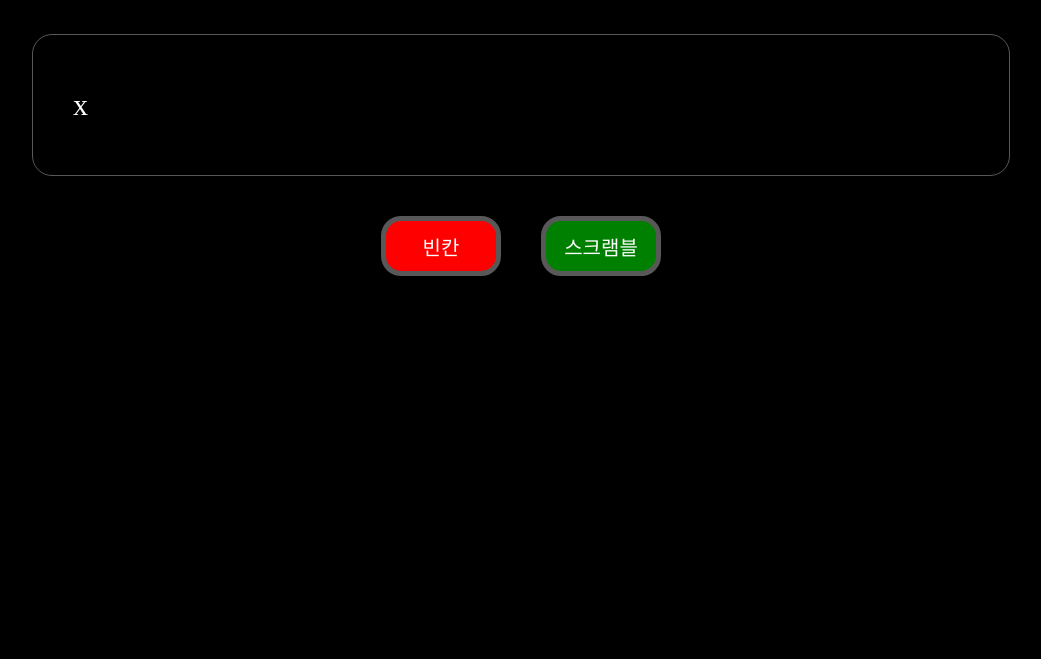
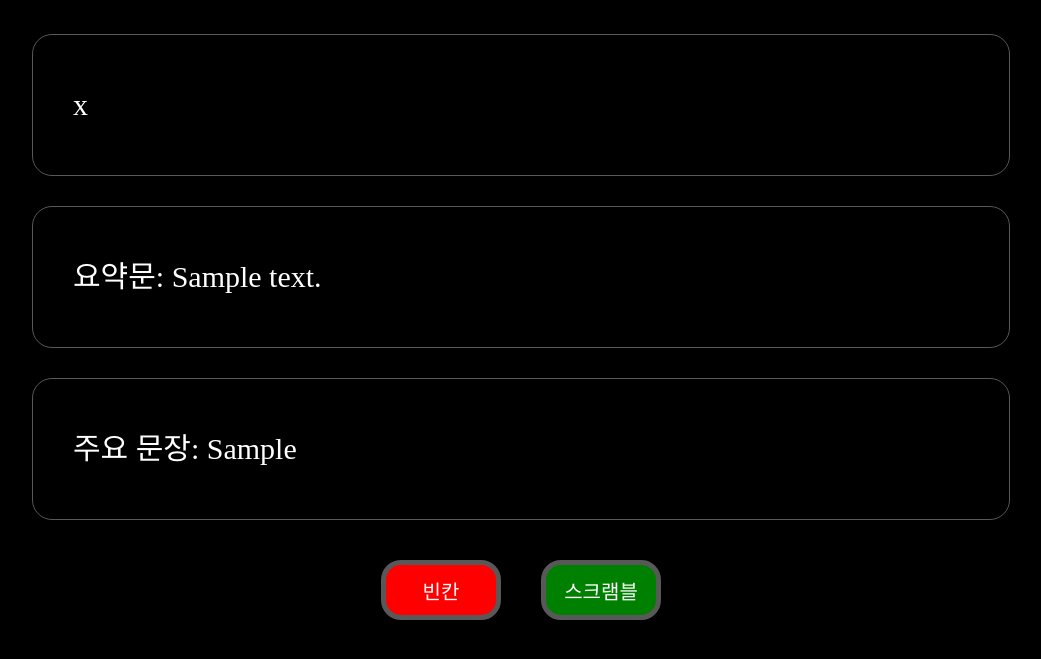
Before and after one commit to SimplePro/MEA, a Flask app: template server/templates/main2.html in a window 1280 px wide. Shown: the part 56-715 px from the top of the page, without its empty margins (119-1160 px from the left). Run offline with Flask 3, Linux system fonts and the light colour scheme; the template is opened without the code that fills it: most values are stand-ins (such as "Sample title", 1, 10 or a date in 2020); parts of the project's set-up code (start-up, migrations or seed data) failed here and were passed over.

Commit message:
modifiedS

```diff
--- a/server/static/CSS/style2.css
+++ b/server/static/CSS/style2.css
@@ -55,6 +55,22 @@ main {
     padding: 20px 40px;
 }
 
+#dialogue_sum {
+    margin: 30px auto;
+    width: 70%;
+    border: 1px solid #585858;
+    border-radius: 20px;
+    padding: 20px 40px;
+}
+
+#dialogue_key {
+    margin: 30px auto;
+    width: 70%;
+    border: 1px solid #585858;
+    border-radius: 20px;
+    padding: 20px 40px;
+}
+
 .btn {
     display: flex;
     width: 120px;
--- a/server/static/JS/script2.js
+++ b/server/static/JS/script2.js
@@ -1,13 +1,62 @@
-// 수정한 부분
+// const dialogue = "A fascinating species of water flea exhibits a kind of flexibility that evolutionary biologists call adaptive plasticity? If the baby water flea is developing into an adult in water that includes the chemical signatures of creatures that prey on water fleas, it develops a helmet and spines to defend itself against predators. If the water around it doesn’t include the chemical signatures of predators, the water flea doesn’t develop these protective devices. That’s a clever trick, because producing spines and a helmet is costly, in terms of energy, and conserving energy is essential for an organism’s ability to survive and reproduce. The water flea only expends the energy needed to produce spines and a helmet when it needs to. 	So it may well be that this plasticity is an adaptation: a trait that came to exist in a species because it contributed to reproductive fitness. There are many cases, across many species, of adaptive plasticity. Plasticity is conducive to fitness if there is sufficient variation in the environment.";
+//const dialogue_blank = "Is the ________ always right? When customers return a broken _______ to a famous _______, which _____ kitchen and bathroom fixtures, the company nearly always ______ a ___________ to maintain good customer _________. Still, “there are _____ you’ve got to say ‘no,’” explains the warranty expert of the company, such as when a product is undamaged or has been abused. ____________ ______ _____, who owns an _________ company, says, “_____ the customer is ‘always’ right, sometimes you just have to fire a customer.” When Thorp has tried everything to _______ a complaint and realizes that the customer will be dissatisfied no ______ what, she returns her attention to the rest of her customers, who she says are “the reason for my success."
 var dialogue_blank = '';
 var dialogue_blank_json = new Object();
 
-dialogue = document.getElementById("dialogue_text").innerText
+var dialogue_scramble = '';
+var dialogue_scramble_json = new Object();
+/*
+function splitTextIntoSentences(text) {
+    // 문장 구분자로 텍스트를 나눕니다.
+    const sentences = text.split(/([\.\?\!])/);
 
-// 여기까지 수정
+    // 빈 문자열 및 공백을 제거합니다.
+    const cleanSentences = sentences
+        .map(sentence => sentence.trim())
+        .filter(sentence => sentence.length > 0);
+
+
+
+    return cleanSentences;
+}
+
+const longText = "여기에 긴 텍스트가 있습니다. 이 텍스트는 문장 단위로 나누어질 것입니다. 물음표와 느낌표도 처리할 것입니다! 다른 문장도 추가할 수 있습니다. 마침표를 사용하여 각 문장을 구분합니다.";
+
+const sentencesArray = splitTextIntoSentences(dialogue);
+
+// 나눠진 문장들을 출력합니다.
+
+let splittedSentences = [];
+
+for(let i=0;i<sentencesArray.length;i+=2){
+    splittedSentences.push(sentencesArray[i]+sentencesArray[i+1]);
+}
+*/
+
+//for (const sentence of splittedSentences) {
+// var temp = document.createElement("p");
+// temp.innerHTML = `<p id="sentence" style="text-align: justify; font-size: 30px; line-height: 40px;">${dialogue}</p>`;
+// document.getElementById("dialogue_main").appendChild(temp);
+//}
+const dialogue = document.getElementById("dialogue_text").innerText
+
+// var dialogue_sum = document.createElement("p");
+// dialogue_sum.setAttribute("id","dialogue_summary_text");
+// dialogue_sum.setAttribute("style","text-align: justify; font-size: 30px; line-height: 40px;");
+// dialogue_sum.innerText = `요약문: {{summary}}`;
+// document.getElementById("dialogue_sum").appendChild(dialogue_sum);
+
+// var dialogue_key_sentence = document.createElement("p");
+// dialogue_key_sentence.setAttribute("id","dialogue_key_sentence");
+// dialogue_key_sentence.setAttribute("style","text-align: justify; font-size: 30px; line-height: 40px;");
+// dialogue_key_sentence.innerText = `주요 문장: {{key_sentence}}`;
+// document.getElementById("dialogue_key").appendChild(dialogue_key_sentence);
+
 
 function blank_change() {
     document.getElementById("btn").innerHTML = '';
+    document.getElementById("dialogue_sum").setAttribute("style","display: none;");
+    document.getElementById("dialogue_key").setAttribute("style","display: none;");
 
     fetch("http://112.187.184.213:5000/get_blank", {
         method: "POST",
@@ -15,14 +64,13 @@ function blank_change() {
             "Content-Type": "application/json"
         },
         body: JSON.stringify({
-            passage: dialogue,
-            n_blank: 10
+            passage: dialogue
         })
     })
         .then((res) => res.json())
         .then((data) => {
             console.log(data);
-            dialogue_blank_json=data;
+            dialogue_blank_json = data;
             // const json = /÷data;
             dialogue_blank = data.result;
 
@@ -39,34 +87,124 @@ function blank_change() {
         })
 
     var input_section = document.createElement("input");
-    input_section.setAttribute("id","input_section");
+    input_section.setAttribute("id", "input_section");
+    input_section.setAttribute("onkeyup","if(window.event.keyCode == 13){binkhan_dab_matchugi()}");
     document.getElementById("answer_section").appendChild(input_section);
 
     var answer_btn = document.createElement("button");
-    answer_btn.setAttribute("id","answer_btn");
-    answer_btn.setAttribute("onclick","binkhan_dab_matchugi()");
+    answer_btn.setAttribute("id", "answer_btn");
+    answer_btn.setAttribute("onclick", "binkhan_dab_matchugi()");
     answer_btn.innerHTML = `<p style="font-size: 15px; margin: auto auto;">다음</p>`
     document.getElementById("answer_section").appendChild(answer_btn);
 }
 
 var index = 0;
-var right_wrong = document.createElement('div');
-right_wrong.setAttribute("id","right_wrong");
-right_wrong.setAttribute("style","color: #FFFFFF; display: flex;");
-document.getElementById("answer_section").appendChild(right_wrong);
+function binkhan_dab_matchugi() {
+    document.getElementById("right_wrong_section").innerHTML = '';
 
-function binkhan_dab_matchugi () {
+    var right_wrong = document.createElement('div');
+    right_wrong.setAttribute("id", "right_wrong");
+    right_wrong.setAttribute("style", "color: #FFFFFF; display: flex;");
+    document.getElementById("right_wrong_section").appendChild(right_wrong);
     // var right_wrong = document.createElement('div');
     // right_wrong.setAttribute("id","right_wrong");
     // right_wrong.setAttribute("style","color: #FFFFFF; display: flex;");
-    const input = document.getElementById("input_section").value;
+    var input = document.getElementById("input_section").value;
     console.log(input, index);
-    if (dialogue_blank_json.answer[index]==input) {
+    if (dialogue_blank_json.answer[index] == input) {
         index++;
         right_wrong.innerText = "정답!";
+        document.getElementById("input_section").value = null;
     }
     else {
-        index+=0;
+        index += 0;
         right_wrong.innerText = "다시 시도하세요.";
+        document.getElementById("input_section").value = null;
     }
 }
+
+
+
+
+
+
+
+function scramble_change() {
+    document.getElementById("btn").innerHTML = '';
+
+    document.getElementById("answer_section").innerHTML = '';
+    document.getElementById("right_wrong_section").innerHTML = '';
+
+    document.getElementById("dialogue_sum").setAttribute("style","display: none;");
+    document.getElementById("dialogue_key").setAttribute("style","display: none;");
+
+    fetch("http://112.187.184.213:5000/get_scramble", {
+        method: "POST",
+        headers: {
+            "Content-Type": "application/json"
+        },
+        body: JSON.stringify({
+            passage: dialogue
+        })
+    })
+        .then((res) => res.json())
+        .then((data) => {
+            console.log(data);
+            dialogue_scramble_json = data;
+            // const json = /÷data;
+            dialogue_scramble = data.scramble;
+
+            let dialogue_main = document.getElementById("dialogue_main");
+            dialogue_main.innerHTML = "";
+
+            var newElement_scramble = document.createElement("p");
+            newElement_scramble.innerHTML = `<p style="text-align: justify; font-size: 30px; line-height: 40px;">${dialogue_scramble}</p>`;
+            document.getElementById("dialogue_main").appendChild(newElement_scramble);
+            console.log(dialogue_scramble);
+        })
+        .catch(err => {
+            console.log(err);
+        })
+
+    var input_section = document.createElement("input");
+    input_section.setAttribute("id", "input_section");
+    input_section.setAttribute("onkeyup","if(window.event.keyCode == 13){scramble_dab_matchugi()}");
+    document.getElementById("answer_section").appendChild(input_section);
+
+    var answer_btn = document.createElement("button");
+    answer_btn.setAttribute("id", "answer_btn");
+    answer_btn.setAttribute("onclick", "scramble_dab_matchugi()");
+    answer_btn.innerHTML = `<p style="font-size: 15px; margin: auto auto;">다음</p>`
+    document.getElementById("answer_section").appendChild(answer_btn);
+}
+
+
+var idx = 0;
+
+function scramble_dab_matchugi() {
+    // var right_wrong = document.createElement('div');
+    // right_wrong.setAttribute("id","right_wrong");
+    // right_wrong.setAttribute("style","color: #FFFFFF; display: flex;");
+    document.getElementById("right_wrong_section").innerHTML = '';
+
+    var right_wrong_sc = document.createElement('div');
+    right_wrong_sc.setAttribute("id", "right_wrong_sc");
+    right_wrong_sc.setAttribute("style", "color: #FFFFFF; display: flex;");
+    document.getElementById("right_wrong_section").appendChild(right_wrong_sc);
+
+    var input = document.getElementById("input_section").value;
+    console.log(input, idx);
+    if (dialogue_scramble_json.answer == input) {
+        idx++;
+        right_wrong_sc.innerText = "정답!";
+        scramble_change();
+        document.getElementById("input_section").value = null;
+
+    }
+    else {
+        idx += 0;
+        right_wrong_sc.innerText = "다시 시도하세요.";
+        document.getElementById("input_section").value = null;
+
+    }
+}
--- a/server/templates/main2.html
+++ b/server/templates/main2.html
@@ -8,8 +8,6 @@
     <script defer src="{{url_for('static', filename='JS/script2.js')}}"></script>
     <title>Dialogue Detail</title>
 </head>
-
-<!-- back-arrow img from free-icon-back-angle-arrow-in-square-interface-button-60789.png -->
 
 <body>
     <header>
@@ -28,7 +26,6 @@
                 <p style="margin: 0 auto;">2023년 2학기 기말고사</p>
             </div>
             <hr style="border-left: 1px solid #585858; height: 30px; margin: 0 5px;">
-            <!-- title 받아오는걸로 수정 -->
             <div id="dialogue_title">
                 <p style="margin: 0 auto;">{{title}}</p>
             </div>
@@ -37,9 +34,19 @@
     </header>
     <main>
         <div id="dialogue_main">
-            <!-- passage 받아오는 걸로 수정 -->
             <p style="text-align: justify; font-size: 30px; line-height: 40px;" id="dialogue_text">
                 {{passage}}
+            </p>
+        </div>
+
+        <div id="dialogue_sum">
+            <p id="dialogue_summary_text" style="text-align: justify; font-size: 30px; line-height: 40px;">
+                요약문: {{summary}}
+            </p>
+        </div>
+        <div id="dialogue_key">
+            <p id="dialogue_key_sentence" style="text-align: justify; font-size: 30px; line-height: 40px;">
+                주요 문장: {{key_sentence}}
             </p>
         </div>
         <div id="btn" style="margin: 10px 0; display: flex;">
@@ -47,11 +54,12 @@
                 <button type="button" onclick="blank_change()" class="btn" id="blank_btn">
                     <p style="font-size: 20px; margin: auto auto;">빈칸</p>
                 </button>
-                <button type="button" class="btn" id="scramble_btn">
+                <button type="button" onclick="scramble_change()" class="btn" id="scramble_btn">
                     <p style="font-size: 20px; margin: auto auto;">스크램블</p>
                 </button>
             </div>
         </div>
+        <div id="right_wrong_section"></div>
         <div id="answer_section"></div>
     </main>
 </body>
```
